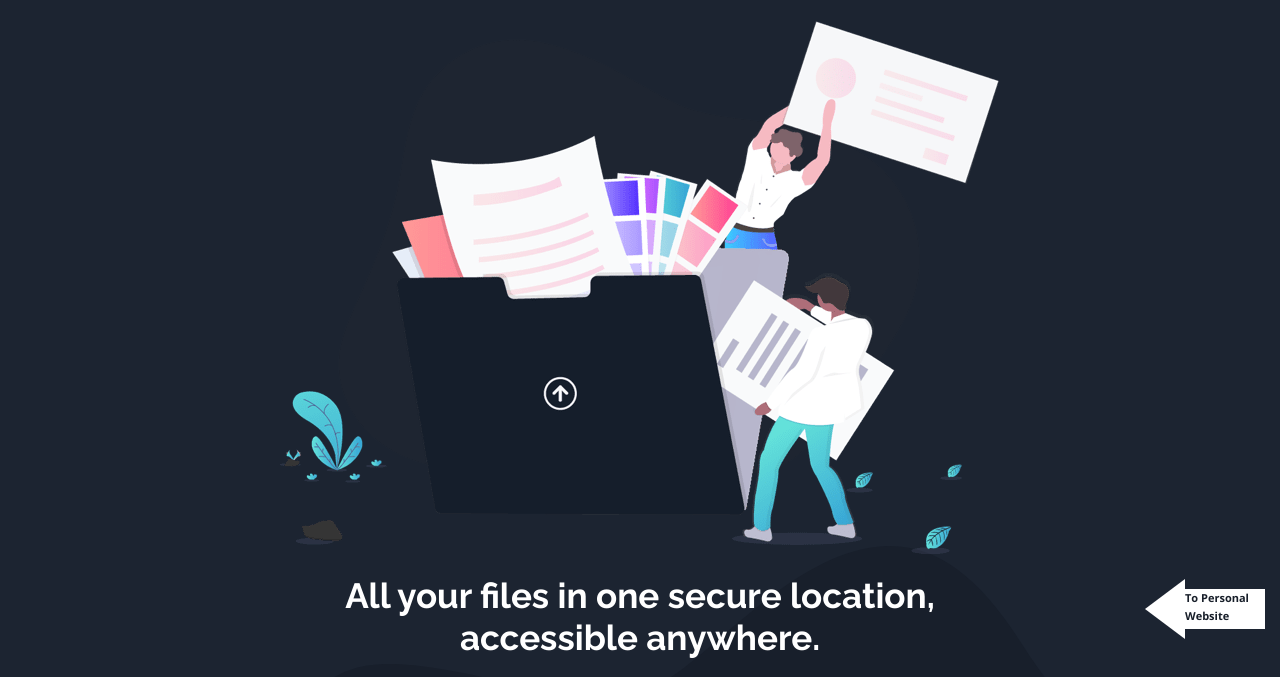
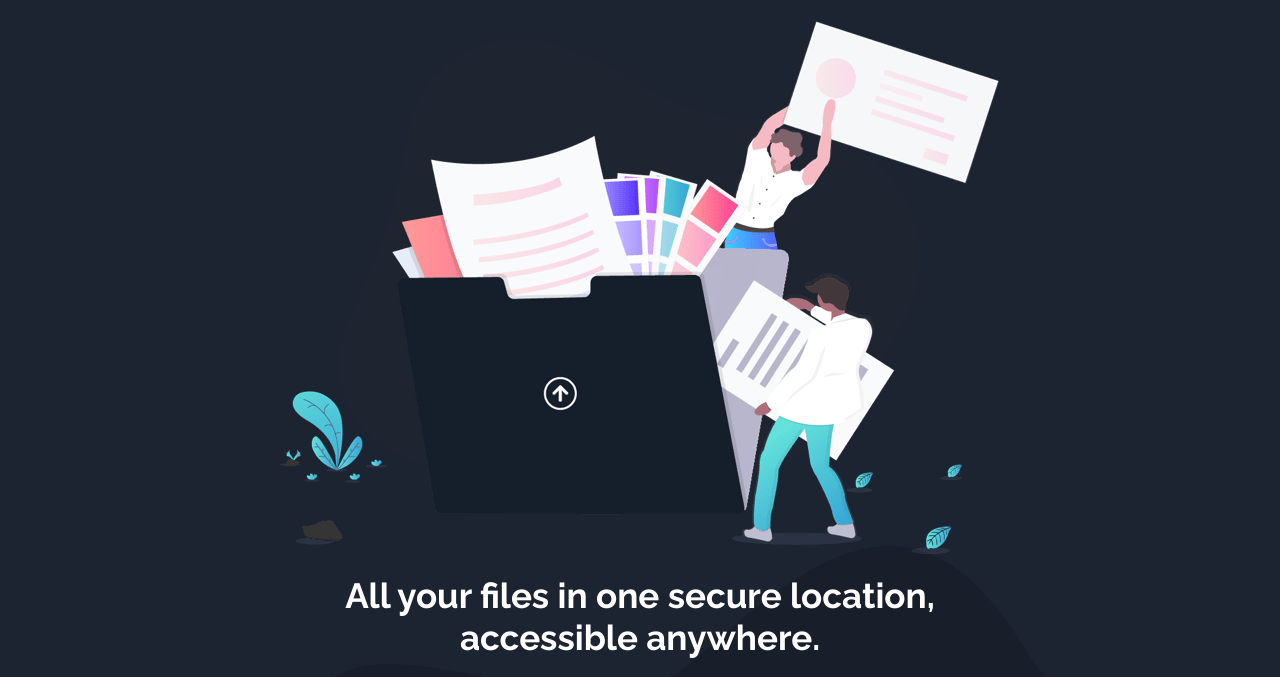
Before and after one commit to ismiralrasyiid/fylo-landing-page, a plain HTML site: page index.html in a window 1280 px wide. Shown: the part 116-793 px from the top of the page. Drawn offline with nearby package versions, Linux system fonts and the light colour scheme.

Commit message:
Update index.html
Deleting btn-personal

```diff
--- a/index.html
+++ b/index.html
@@ -290,16 +290,6 @@
       </div>
     </div>
   </footer>
-  <div class="btn-personal">
-    <a href="https://ismiralrasyiid.github.io/">
-      <div class="arrow-head"></div>
-      <div class="arrow-body">
-        <p>To Personal</p>
-        <p>Website</p>
-      </div>
-    </a>
-  </div>
-
   <script src="js/bootstrap.bundle.min.js"></script>
 </body>
 
```
